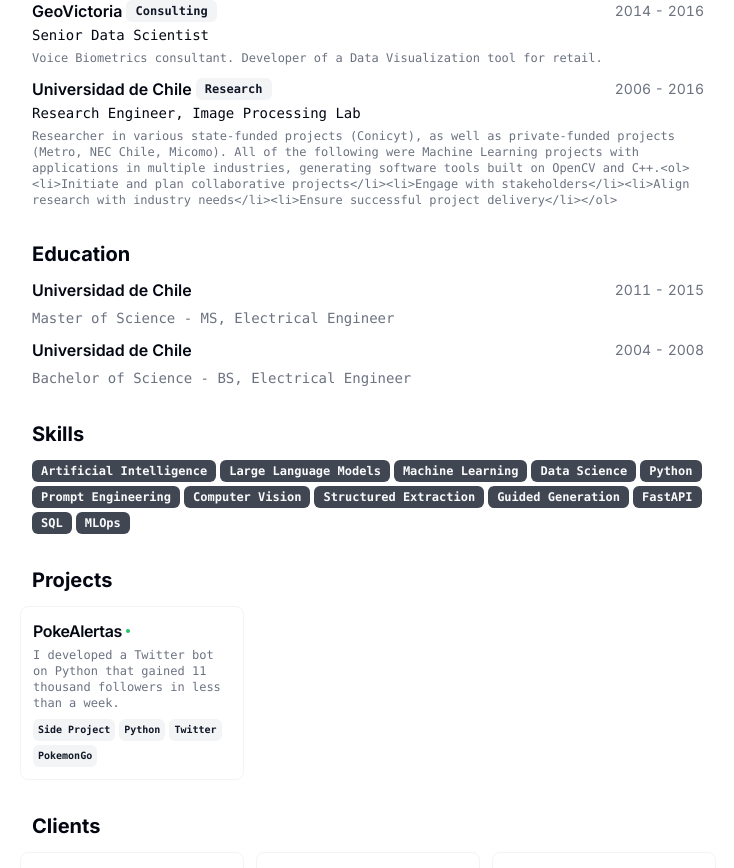
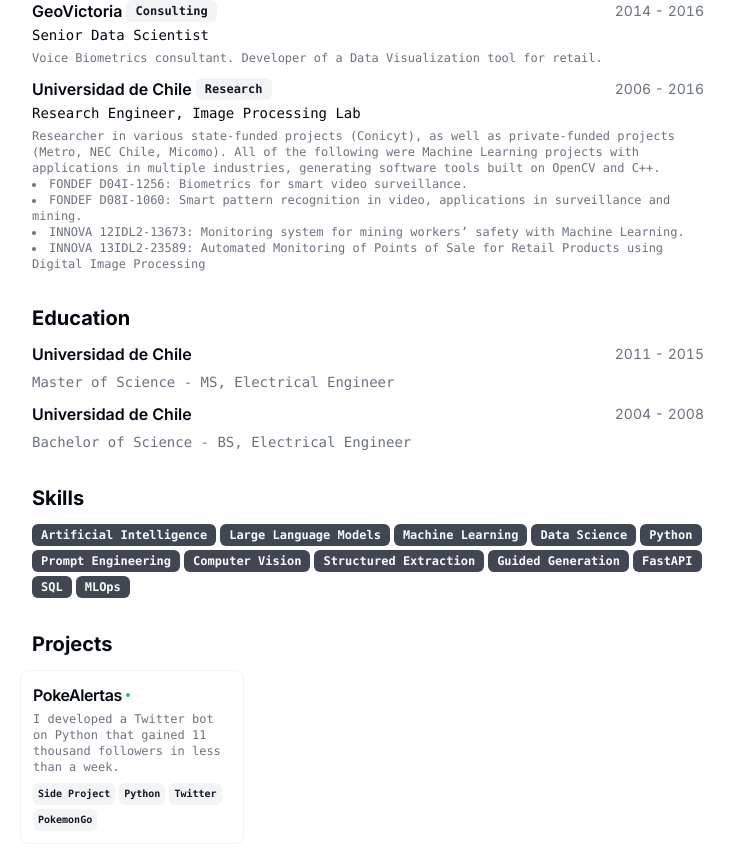
Before and after one commit to aastroza/cv, a Next.js app: page / in a window 1280 px wide. Shown: the part 900-1768 px from the top of the page, without its empty margins (272-1006 px from the left). Built offline with nearby package versions, Linux system fonts and the light colour scheme.

Commit message:
Update resume-data.tsx

```diff
--- a/src/data/resume-data.tsx
+++ b/src/data/resume-data.tsx
@@ -108,13 +108,25 @@
       title: "Research Engineer, Image Processing Lab",
       start: "2006",
       end: "2016",
-      description: "Researcher in various state-funded projects (Conicyt), as well as private-funded projects (Metro, NEC Chile, Micomo). All of the following were Machine Learning projects with applications in multiple industries, generating software tools built on OpenCV and C++."+
-      '<ol>' +
-        '<li>Initiate and plan collaborative projects</li>' +
-        '<li>Engage with stakeholders</li>' +
-        '<li>Align research with industry needs</li>' +
-        '<li>Ensure successful project delivery</li>' +
-      '</ol>'
+      description: (
+        <>
+          <p>
+          Researcher in various state-funded projects (Conicyt), as well as private-funded projects (Metro, NEC Chile, Micomo). All of the following were Machine Learning projects with applications in multiple industries, generating software tools built on OpenCV and C++.
+          </p>
+          <li>
+          <a href="https://www.conicyt.cl/wp-content/themes/fondef/encuentra_proyectos/PROYECTO/04/I/D04I1256.html">FONDEF D04I-1256</a>: Biometrics for smart video surveillance.
+          </li>
+          <li>
+          FONDEF D08I-1060: Smart pattern recognition in video, applications in surveillance and mining.
+          </li>
+          <li>
+          INNOVA 12IDL2-13673: Monitoring system for mining workers’ safety with Machine Learning.
+          </li>
+          <li>
+          INNOVA 13IDL2-23589: Automated Monitoring of Points of Sale for Retail Products using Digital Image Processing
+          </li>
+        </>
+      )
     }
   ],
   skills: [
```
